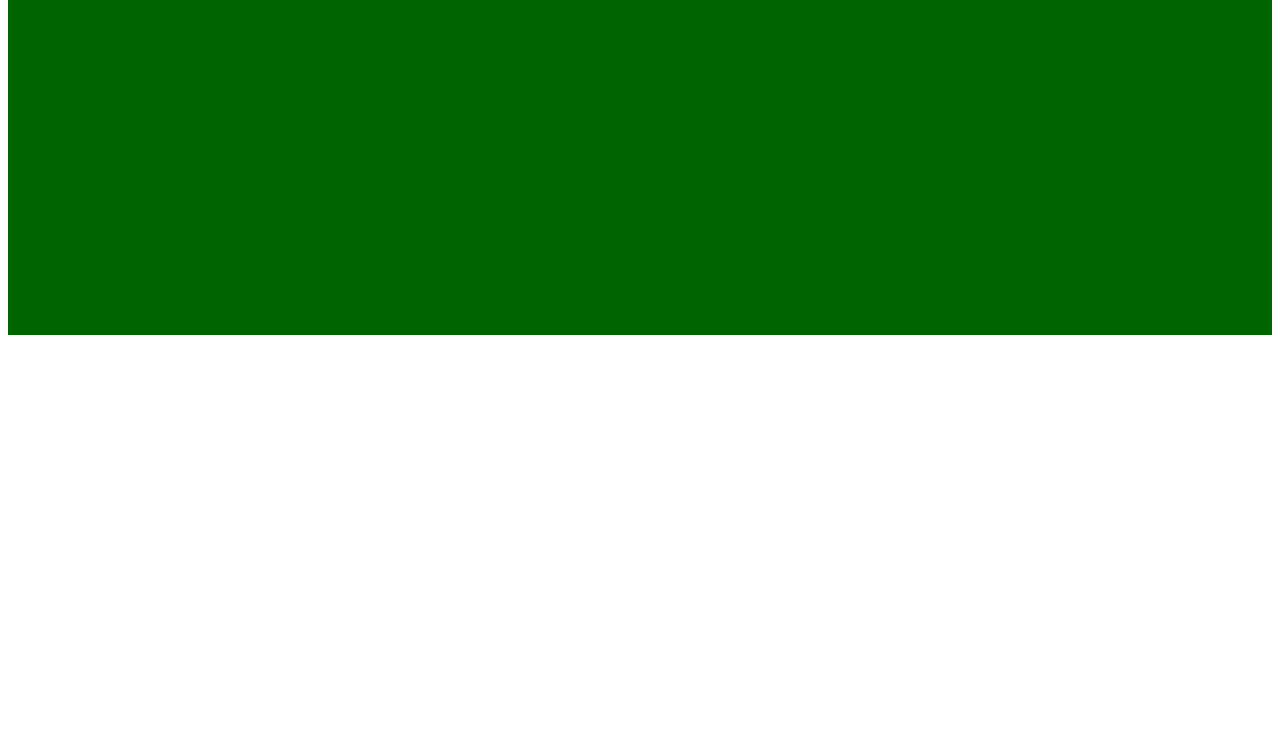
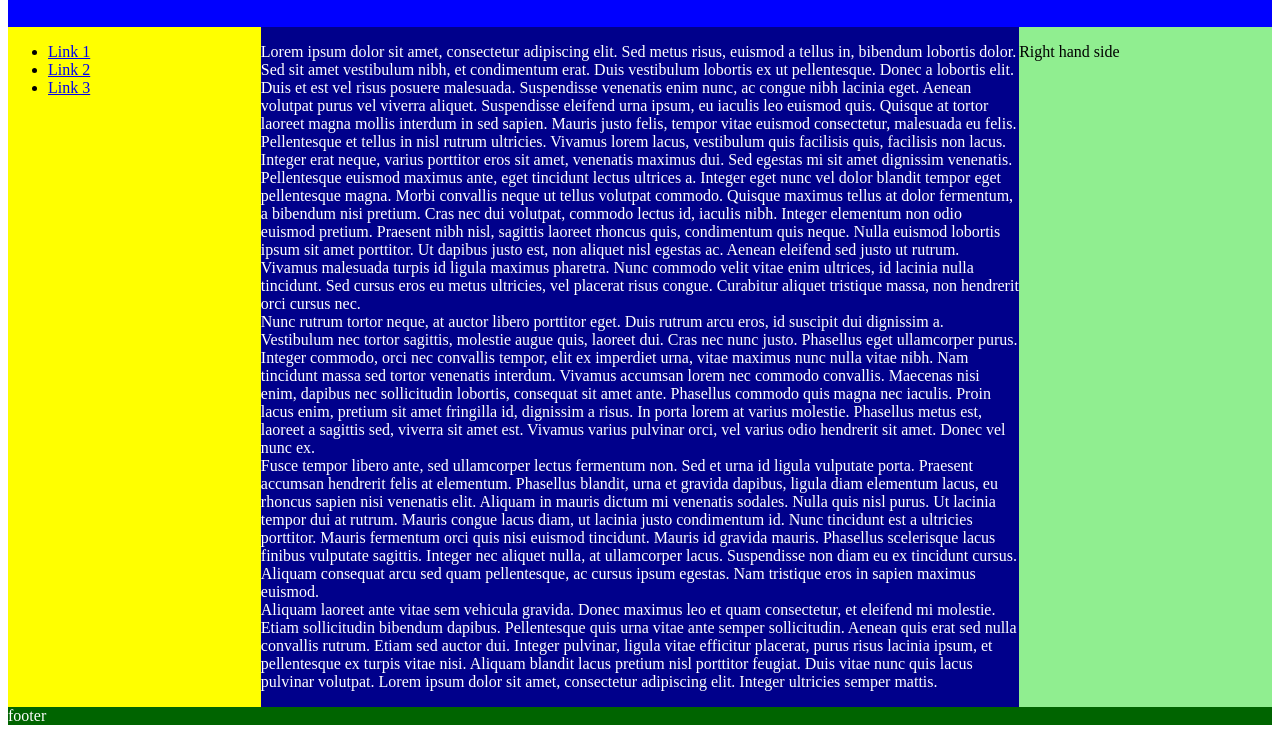
Before and after one commit to maithrisharma/Internet-Programming-Tasks, a plain HTML site: page Week2/exercise4.html in a window 1280 px wide. Shown: the part 101-834 px from the top of the page. Before the commit the page ends 800 px from the top, so only its background shows below. Drawn offline with Linux system fonts and the light colour scheme.

Commit message:
added remaining styles

```diff
--- a/Week2/styles1.css
+++ b/Week2/styles1.css
@@ -1,5 +1,11 @@
 body{
     display:grid;
+    grid-template-columns: 20% 60% 20%;
+    grid-template-rows: auto;
+    grid-template-areas: "header header header"
+ "nav main aside"
+ "footer footer footer";
+
 }
 header {
     background-color: blue;
```
